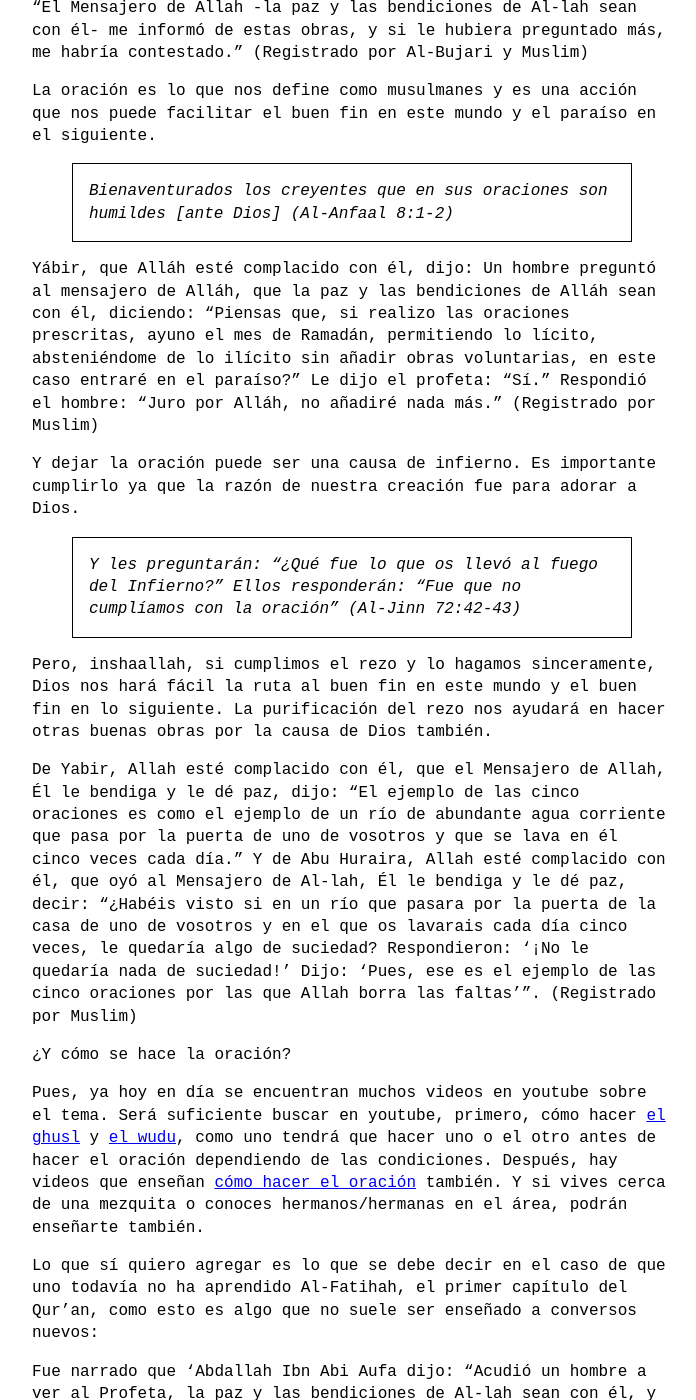
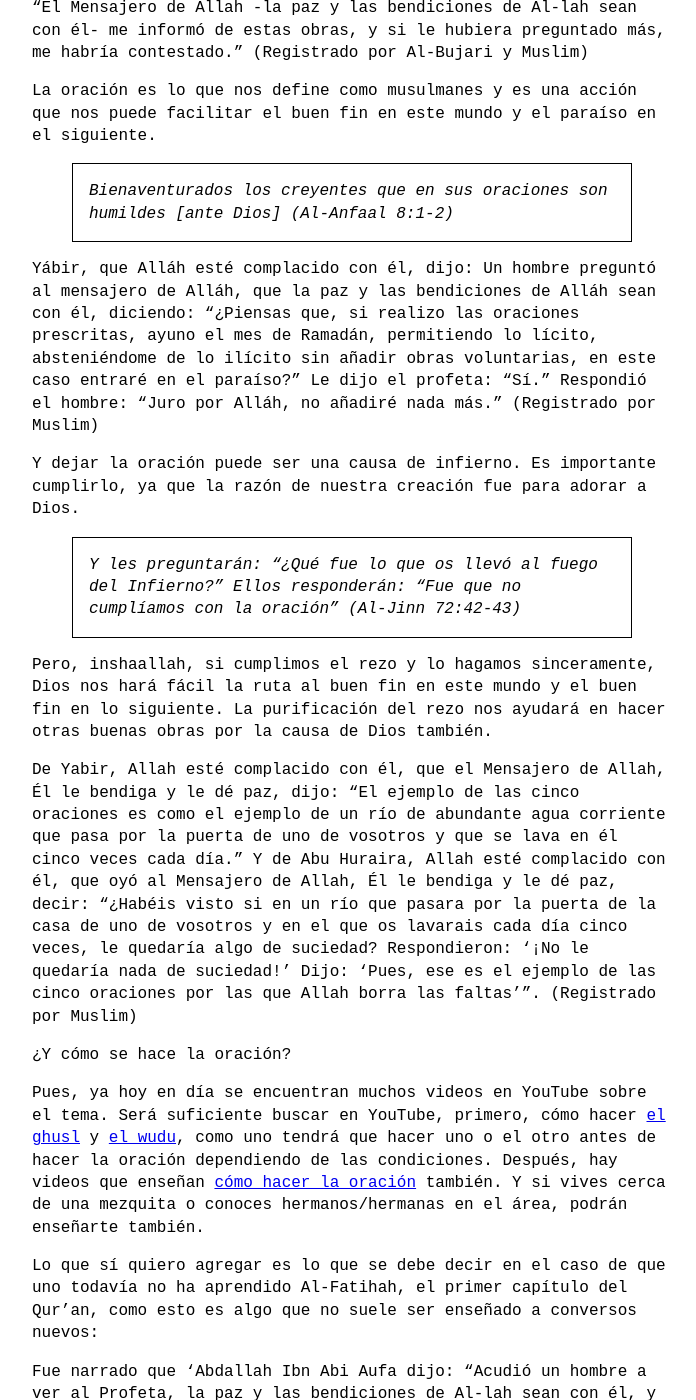
Before and after one commit to ekofi/islammoe.github.io, a Jekyll site: the page built from _posts/2024-07-15-guia.md, in a window 1280 px wide and 1400 px high, scrolled down 1648 px. Shown: the whole window, without its empty margins (288-984 px from the left). Built offline with Jekyll 4.4.1, drawn with Linux system fonts in a browser that asks for light colours; some of the changed text lies outside the part shown.

Commit message:
Update 2024-07-15-guia.md

```diff
--- a/_posts/2024-07-15-guia.md
+++ b/_posts/2024-07-15-guia.md
@@ -40,19 +40,19 @@ La oración es lo que nos define como musulmanes y es una acción que nos puede
 
 > Bienaventurados los creyentes que en sus oraciones son humildes [ante Dios] (Al-Anfaal 8:1-2)
 
-Yábir, que Alláh esté complacido con él, dijo: Un hombre preguntó al mensajero de Alláh, que la paz y las bendiciones de Alláh sean con él, diciendo: "Piensas que, si realizo las oraciones prescritas, ayuno el mes de Ramadán, permitiendo lo lícito, absteniéndome de lo ilícito sin añadir obras voluntarias, en este caso entraré en el paraíso?" Le dijo el profeta: "Sí." Respondió el hombre: "Juro por Alláh, no añadiré nada más." (Registrado por Muslim)
+Yábir, que Alláh esté complacido con él, dijo: Un hombre preguntó al mensajero de Alláh, que la paz y las bendiciones de Alláh sean con él, diciendo: "¿Piensas que, si realizo las oraciones prescritas, ayuno el mes de Ramadán, permitiendo lo lícito, absteniéndome de lo ilícito sin añadir obras voluntarias, en este caso entraré en el paraíso?" Le dijo el profeta: "Sí." Respondió el hombre: "Juro por Alláh, no añadiré nada más." (Registrado por Muslim)
 
-Y dejar la oración puede ser una causa de infierno. Es importante cumplirlo ya que la razón de nuestra creación fue para adorar a Dios.
+Y dejar la oración puede ser una causa de infierno. Es importante cumplirlo, ya que la razón de nuestra creación fue para adorar a Dios.
 
 > Y les preguntarán: “¿Qué fue lo que os llevó al fuego del Infierno?” Ellos responderán: “Fue que no cumplíamos con la oración" (Al-Jinn 72:42-43)
 
 Pero, inshaallah, si cumplimos el rezo y lo hagamos sinceramente, Dios nos hará fácil la ruta al buen fin en este mundo y el buen fin en lo siguiente. La purificación del rezo nos ayudará en hacer otras buenas obras por la causa de Dios también.
 
-De Yabir, Allah esté complacido con él, que el Mensajero de Allah, Él le bendiga y le dé paz, dijo: “El ejemplo de las cinco oraciones es como el ejemplo de un río de abundante agua corriente que pasa por la puerta de uno de vosotros y que se lava en él cinco veces cada día.” Y de Abu Huraira, Allah esté complacido con él, que oyó al Mensajero de Al-lah, Él le bendiga y le dé paz, decir: “¿Habéis visto si en un río que pasara por la puerta de la casa de uno de vosotros y en el que os lavarais cada día cinco veces, le quedaría algo de suciedad? Respondieron: ‘¡No le quedaría nada de suciedad!’ Dijo: ‘Pues, ese es el ejemplo de las cinco oraciones por las que Allah borra las faltas’”. (Registrado por Muslim)
+De Yabir, Allah esté complacido con él, que el Mensajero de Allah, Él le bendiga y le dé paz, dijo: “El ejemplo de las cinco oraciones es como el ejemplo de un río de abundante agua corriente que pasa por la puerta de uno de vosotros y que se lava en él cinco veces cada día.” Y de Abu Huraira, Allah esté complacido con él, que oyó al Mensajero de Allah, Él le bendiga y le dé paz, decir: “¿Habéis visto si en un río que pasara por la puerta de la casa de uno de vosotros y en el que os lavarais cada día cinco veces, le quedaría algo de suciedad? Respondieron: ‘¡No le quedaría nada de suciedad!’ Dijo: ‘Pues, ese es el ejemplo de las cinco oraciones por las que Allah borra las faltas’”. (Registrado por Muslim)
 
 ¿Y cómo se hace la oración?
 
-Pues, ya hoy en día se encuentran muchos videos en youtube sobre el tema. Será suficiente buscar en youtube, primero, cómo hacer [el ghusl](https://islamqa.info/es/answers/415/descripcin-del-ghusl-en-el-islam-ablucin-total-del-cuerpo) y [el wudu](https://youtu.be/sTFsxTkCeXQ?si=JURwIBHfoy4v_-IY), como uno tendrá que hacer uno o el otro antes de hacer el oración dependiendo de las condiciones. Después, hay videos que enseñan [cómo hacer el oración](https://youtu.be/exS6nzBJr7U?si=iQnLRb6ISdeJRzsQ) también. Y si vives cerca de una mezquita o conoces hermanos/hermanas en el área, podrán enseñarte también.
+Pues, ya hoy en día se encuentran muchos videos en YouTube sobre el tema. Será suficiente buscar en YouTube, primero, cómo hacer [el ghusl](https://islamqa.info/es/answers/415/descripcin-del-ghusl-en-el-islam-ablucin-total-del-cuerpo) y [el wudu](https://youtu.be/sTFsxTkCeXQ?si=JURwIBHfoy4v_-IY), como uno tendrá que hacer uno o el otro antes de hacer la oración dependiendo de las condiciones. Después, hay videos que enseñan [cómo hacer la oración](https://youtu.be/exS6nzBJr7U?si=iQnLRb6ISdeJRzsQ) también. Y si vives cerca de una mezquita o conoces hermanos/hermanas en el área, podrán enseñarte también.
 
 Lo que sí quiero agregar es lo que se debe decir en el caso de que uno todavía no ha aprendido Al-Fatihah, el primer capítulo del Qur'an, como esto es algo que no suele ser enseñado a conversos nuevos:
 
@@ -120,7 +120,7 @@ Léelo. Léelo. Léelo. Pero no te trates de cambiar el Qur'an según tus capric
 
 Fue narrado que Anas dijo: El Profeta (que la paz y las bendiciones de Alá sean con él) dijo: “Ninguno de ustedes cree realmente hasta que yo sea más amado para él que su padre, su hijo y toda la gente”.  (Narrado por al-Bujari 15, Muslim, 44).
 
-Una de las maneras para aumentar tu amor por el Profeta Muhammad es estudiar su vida. Y cuando uno estudia su vida, también está estudiando la historia del Islam. En el Qur'an también se encuentran varios versículos que son mejor entendidos cuando uno tiene conocimiento de la vida del Mensajero de Dios. Estudiar su vida es un acto de adoración a Dios si tienes una buena intención. Y cuando conozcas más al Mensajero de Dios, te impulsará más para seguir su ejemplo inshaallah y verás más evidencia de su profecía. Estudiar su vida es estudiar la vida del mejor hombre que ha pisado la tierra de este mundo desde que fue creado.
+Una de las maneras para aumentar tu amor por el Profeta Muhammad es estudiar su vida. Y cuando uno estudia su vida, también está estudiando la historia del Islam. En el Qur'an también se encuentran varios versículos que son mejor entendidos cuando uno tiene conocimiento de la vida del Mensajero de Dios. Estudiar su vida es un acto de adoración a Dios si tienes una buena intención. Y cuando conozcas más al Mensajero de Dios, te impulsará más para seguir su ejemplo, inshaallah, y verás más evidencia de su profecía. Estudiar su vida es estudiar la vida del mejor hombre que ha pisado la tierra de este mundo desde que fue creado.
 
 > Di (O Muhammad): “Si verdaderamente amáis a Dios, ¡seguidme!, que Dios os amará y perdonará vuestros pecados”. Dios es Absolvedor, Misericordioso. (Al-Imran 3:31)
 
```
Also changed, not shown: other parts of _posts/2024-07-15-guia.md (+11 -11 lines).
